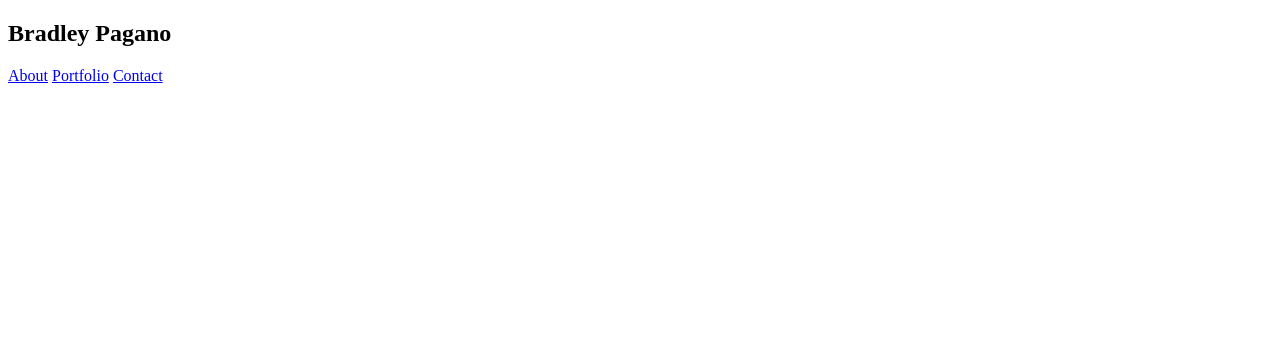
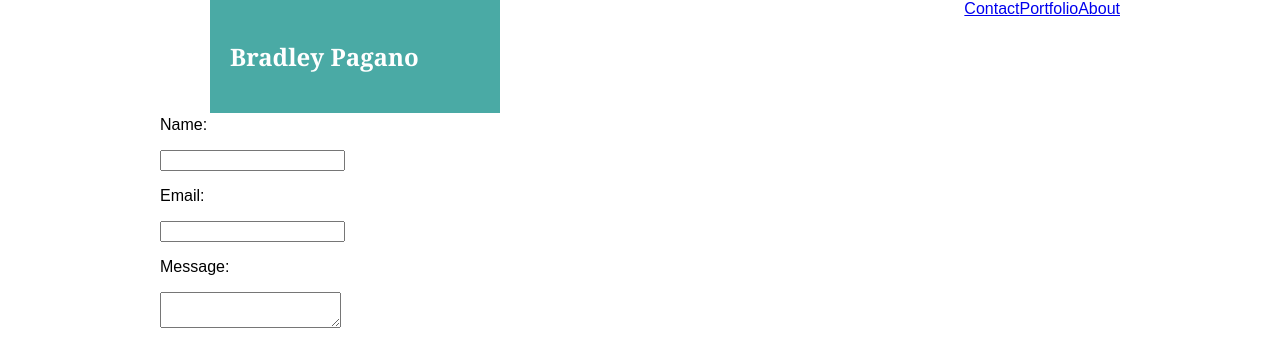
Before and after one commit to bradleypagano/Basic-Portfolio, a plain HTML site: page contact.html in a window 1280 px wide. Drawn offline with Linux system fonts and the light colour scheme; files that its build step writes are made by us from their sources.

Commit message:
added more divs to index and attempted to style with CSS

```diff
--- a/assets/css/style.css
+++ b/assets/css/style.css
@@ -0,0 +1,27 @@
+body{
+    width: 960px;
+    margin: 0 auto;
+    font-family: 'Arial', 'Helvetica Neue', Helvetica, sans-serif;
+}
+.link1, .link2, .link3{
+    float: right;
+    color:#777777;
+}
+.topbar{
+    background-color:   #ffffff;
+    border: #777777;
+    height: 100px;
+}
+.heading{
+    background-color: #4aaaa5;
+    font-family: 'Georgia', Times, 'Times New Roman', serif;
+    color: white;
+    width: 250px;
+    padding: 20px;
+    float: left;
+    margin-left: 50px;
+}
+.profilepic{
+    height: 400px;
+    width: 300px;
+}
--- a/contact.html
+++ b/contact.html
@@ -5,14 +5,34 @@
     <meta name="viewport" content="width=device-width, initial-scale=1.0">
     <meta http-equiv="X-UA-Compatible" content="ie=edge">
     <title>Contact Info</title>
-    <link rel="stylesheet" type="text/css" href=".assets/css/style.css">
+    <link rel="stylesheet" type="text/css" href=".assets/css/style.css" />
 </head>
 <body>
-    <div class="heading">
-        <h2 class="bighead">Bradley Pagano</h2>
-        <a class="link1" href="index.html">About</a>
-        <a class="link2" href="portfolio.html">Portfolio</a>
-        <a class="link3" href="contact.html">Contact</a>
+    <div class="topbar">
+        <div class="heading">
+            <h2>Bradley Pagano</h2>
+        </div>
+        <div class="links">
+            <divc class="link1">
+                 <a href="index.html">About</a>
+           </div>
+            <div class="link2">
+                 <a href="portfolio.html">Portfolio</a>
+            </div>
+            <div class="link3">
+                <a href="contact.html">Contact</a>
+            </div>
+        </div>
+    </div>
+    <div class ="paragraph">
+        <form>
+            <p>Name:</p>
+            <input type="text">
+            <p>Email:</p>
+            <input type="text">
+            <p>Message:</p>
+            <textarea height="250px" width="960px"></textarea>
+        </form>
     </div>
 </body>
 </html>
```
Also changed, not shown: index.html (+17 -5 lines), portfolio.html (+15 -6 lines).
